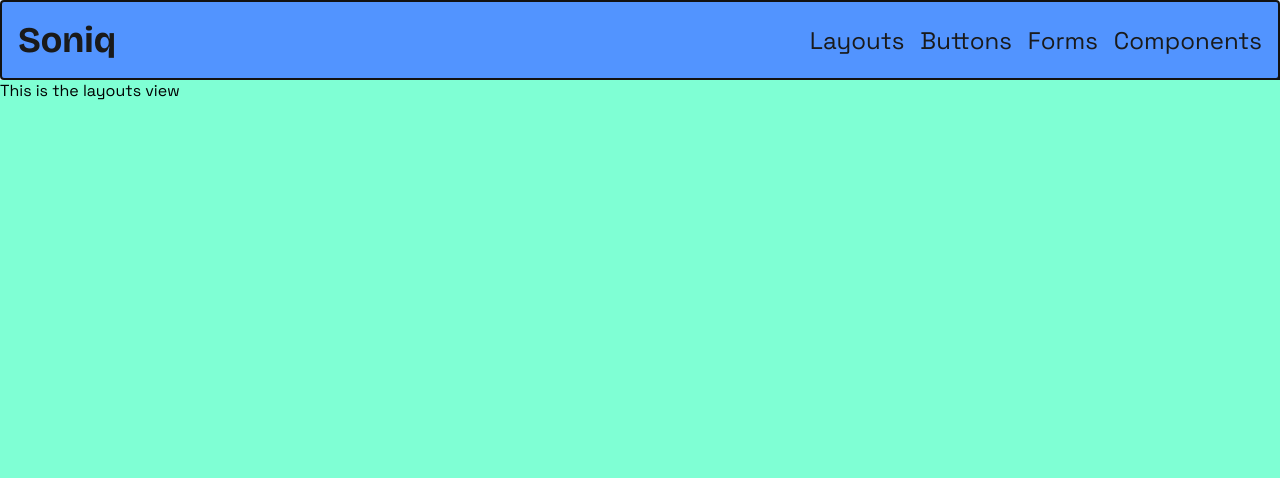
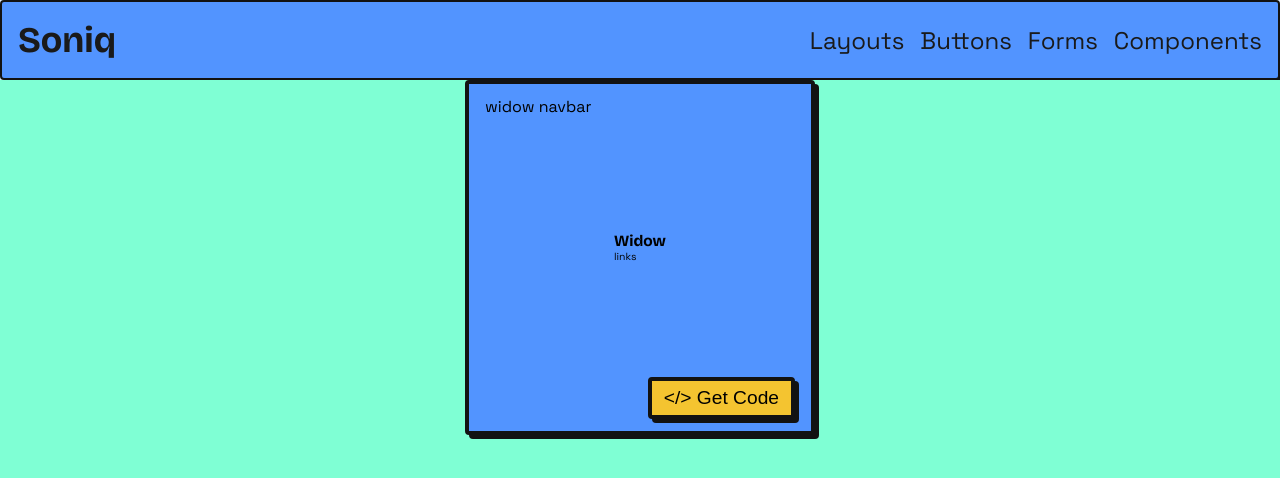
Before and after one commit to yusef-codes10/soniq, a Vue app: page /layouts in a window 1280 px wide. Shown: the top 478 px of the page. Built offline with nearby package versions, Linux system fonts and the light colour scheme.

Commit message:
rendering the navbar to the layouts view, still have to render it to the details page

```diff
--- a/src/views/LayoutsView.vue
+++ b/src/views/LayoutsView.vue
@@ -1,8 +1,25 @@
 <script setup>
+import CardComponent from '@/components/ui/CardComponent.vue'
+
+import { componentsStore } from '@/stores/componentStore.js'
+
+const myStore = componentsStore()
 </script>
 
 <template>
-  <div class="layouts">This is the layouts view</div>
+  <div class="layouts">
+    <div class="cards-grid">
+      <CardComponent v-for="layout in myStore.layoutsArray" :key="layout.id" :comp="layout">
+        <!-- preview -->
+        <component :is="layout.component" />
+
+        <!-- code -->
+        <!-- <template #code>
+          <CodeSection :source="btn.source" />
+        </template> -->
+      </CardComponent>
+    </div>
+  </div>
 </template>
 
 <style scoped>
```
